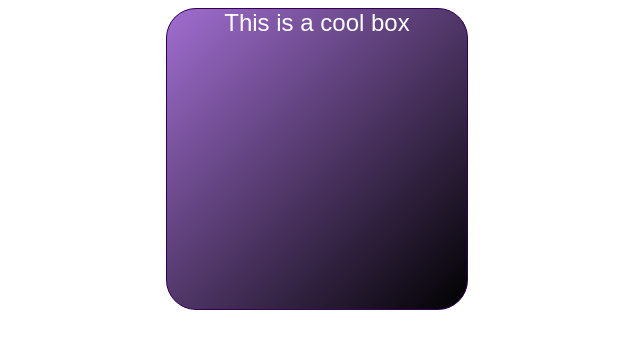
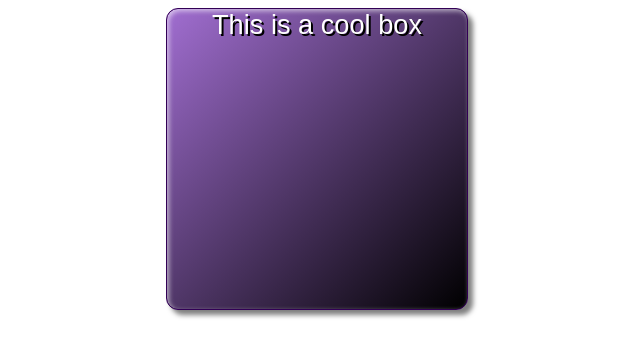
Before and after one commit to drewontech/drew-webdev, a plain HTML site: page assignment-3/part-2/index.html in a window 1280 px wide. Shown: the whole page, without its empty margins (323-963 px from the left). Drawn offline with Linux system fonts and the light colour scheme.

Commit message:
Periodic Save

```diff
--- a/assignment-3/part-2/style.css
+++ b/assignment-3/part-2/style.css
@@ -5,16 +5,22 @@ html {
 div{
   width: 300px;
   height: 300px;
-  margin-left: auto;
-  margin-right: auto;
+  margin: auto;
   text-align: center;
-  font-size: 1.5rem;
+  font-size: 1.7rem;
   background-color: #a16ed1;
   color: #ffffff;
-  border-radius: 30px;
+  border-radius: 12px;
   border: 1px solid rgb(50, 0, 85);
   background-image: linear-gradient(to right bottom, #a16ed1, black);
-  box-shadow: 5px 5px 5x rgba(0,0,0,0.5)
+  box-shadow: 5px 5px 5px rgba(0,0,0,0.5),
+  2px 2px 5px rgb(255 255 255 / 60%) inset;
+  right-bottom-box-shadow: 2px 2px 5px rgb(0 0 0 / 60%) inset;
+  text-shadow: 2px 2px black;
+
+}
+p{
+  padding-top: 105px;
 }
 
 
```
